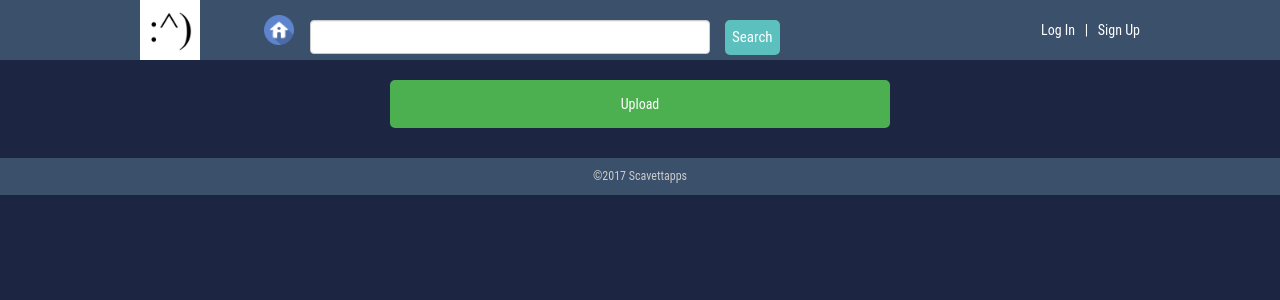
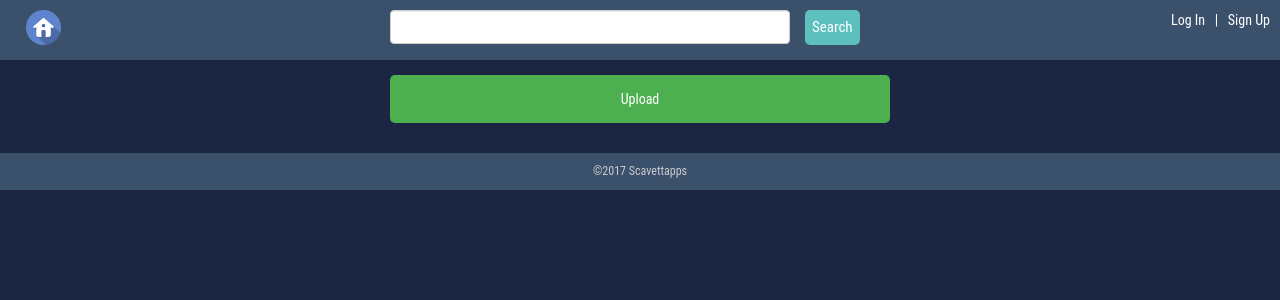
Before and after one commit to scavet64/AWP-Image-Sharing-Website, a PHP site: page / in a window 1280 px wide. Shown: the top 300 px of the page. Run offline with PHP 8.4, Linux system fonts and the light colour scheme; data that the repository does not hold is empty; some libraries are stand-ins or nearby versions.

Commit message:
center this bish

```diff
--- a/index.php
+++ b/index.php
@@ -18,7 +18,7 @@ include_once("php_includes/check_login_status.php");
 <?php include_once("template_pageTop.php"); ?>
 <div id="pageMiddle">
     <div class="photoUploadButtonWrapper">
-        <button class="uploadbutton" id="uploadButton" onclick="toggleElement('uploadModal')" style="float:none; width:100%">Upload</button>
+        <button class="uploadbutton mainUploadButton" id="uploadButton" onclick="toggleElement('uploadModal')" style="float:none; width:100%">Upload</button>
     </div>
 
 <!-- The Upload Modal -->
--- a/style/style.css
+++ b/style/style.css
@@ -5,12 +5,12 @@ body { margin: 0px; font-family: Tahoma, Geneva, sans-serif; font-size: 14px; }
 	background-color: #3A506B;
 	height: 60px;
 	font-family: 'Roboto Condensed', sans-serif;
-	padding: 20px;
+	padding: 10px;
 }
 #pageTop > #pageTopWrap {
-	width: 1000px;
+	width: 100%;
 	margin: 0px auto;
-	height: 60px;
+	height: 40px;
 }
 #pageTop > #pageTopWrap > #pageTopLogo {
 	float: left;
@@ -18,16 +18,16 @@ body { margin: 0px; font-family: Tahoma, Geneva, sans-serif; font-size: 14px; }
 	width: 108px;
 }
 #logoimage {
-	height: 60px;
-	width: 60px;
+	height: 40px;
+	width: 40px;
 }
 #pageTop > #pageTopWrap > #pageTopRest {
 	float: left;
-	height: 60px;
-	width: 892px;
+	height: 40px;
+	width: 100%;
 }
 #pageTop > #pageTopWrap > #pageTopRest > #menu1 {
-	height: 44px;
+	height: 40px;
 }
 #pageTop > #pageTopWrap > #pageTopRest > #menu1 > div {
 	text-align:right;
@@ -40,7 +40,7 @@ body { margin: 0px; font-family: Tahoma, Geneva, sans-serif; font-size: 14px; }
 	color: #6FFFE9;
 }
 #pageTop > #pageTopWrap > #pageTopRest > #menu2 {
-	height: 44px;
+	height: 40px;
 }
 #pageTop > #pageTopWrap > #pageTopRest > #menu2 > div {
 }
@@ -56,7 +56,6 @@ body { margin: 0px; font-family: Tahoma, Geneva, sans-serif; font-size: 14px; }
 }
 /* PAGE MIDDLE */
 #pageMiddle{
-	width: 1000px;
 	margin: 0px auto;
 	background: #1C2541;
 }
@@ -216,6 +215,10 @@ body { margin: 0px; font-family: Tahoma, Geneva, sans-serif; font-size: 14px; }
     float: left;
 	border-radius: 5px;
 }
+.mainUploadButton{
+	max-width: 500px;
+	margin-top: 15px;
+}
 
 /* Add a hover effect for buttons */
 .uploadbutton:hover {
@@ -318,7 +321,7 @@ body { margin: 0px; font-family: Tahoma, Geneva, sans-serif; font-size: 14px; }
 	margin-left: 3px;
 }
 .photoUploadButtonWrapper{
-	width: 50%;
+	width: 500px;
 	margin: auto;
 	margin-bottom: 15px;
 }
--- a/template_pageTop.php
+++ b/template_pageTop.php
@@ -22,25 +22,29 @@ if($user_ok == true) {
 
 <div id="pageTop">
   <div id="pageTopWrap">
-    <div id="pageTopLogo">
-      <a href="index.php">
-        <img src="images/logo.jpg" style="width:60px;height:60px;margin-top: -20px;" alt="logo" title="AWP">
-      </a>
-    </div>
+    <!--<div id="pageTopLogo">-->
+    <!--  <a href="index.php">-->
+    <!--    <img src="images/logo.jpg" style="width:40px;height:40px;margin-top: 0px;" alt="logo" title="AWP">-->
+    <!--  </a>-->
+    <!--</div>-->
     <div id="pageTopRest">
       <div id="menu1" class="TopMenu" style="float: right">
         <div>
           <?php echo $loginLink; ?>
         </div>
       </div>
-      <div id="menu2">
+      <div id="menu2" style="float:left">
         <div>
           <a href="index.php">
-            <img id="home" style="width:30px;height:30px;margin-top:-5px;" src="images/home-icon.png" alt="home" title="Home">
+            <img id="home" style="width:35px;height:35px;margin-top:0px;" src="images/home-icon.png" alt="home" title="Home">
           </a>
+          <!--<input id="searchBar" type="text" class="form-control searchBar" name="search"/>-->
+          <!--<button class="formButton searchButton" onclick="SearchHashtags()">Search</button>-->
+        </div>
+      </div>
+      <div class="searchHolder" style="margin: auto;width: 500px;height: 40px;">
           <input id="searchBar" type="text" class="form-control searchBar" name="search"/>
           <button class="formButton searchButton" onclick="SearchHashtags()">Search</button>
-        </div>
       </div>
     </div>
   </div>
```
